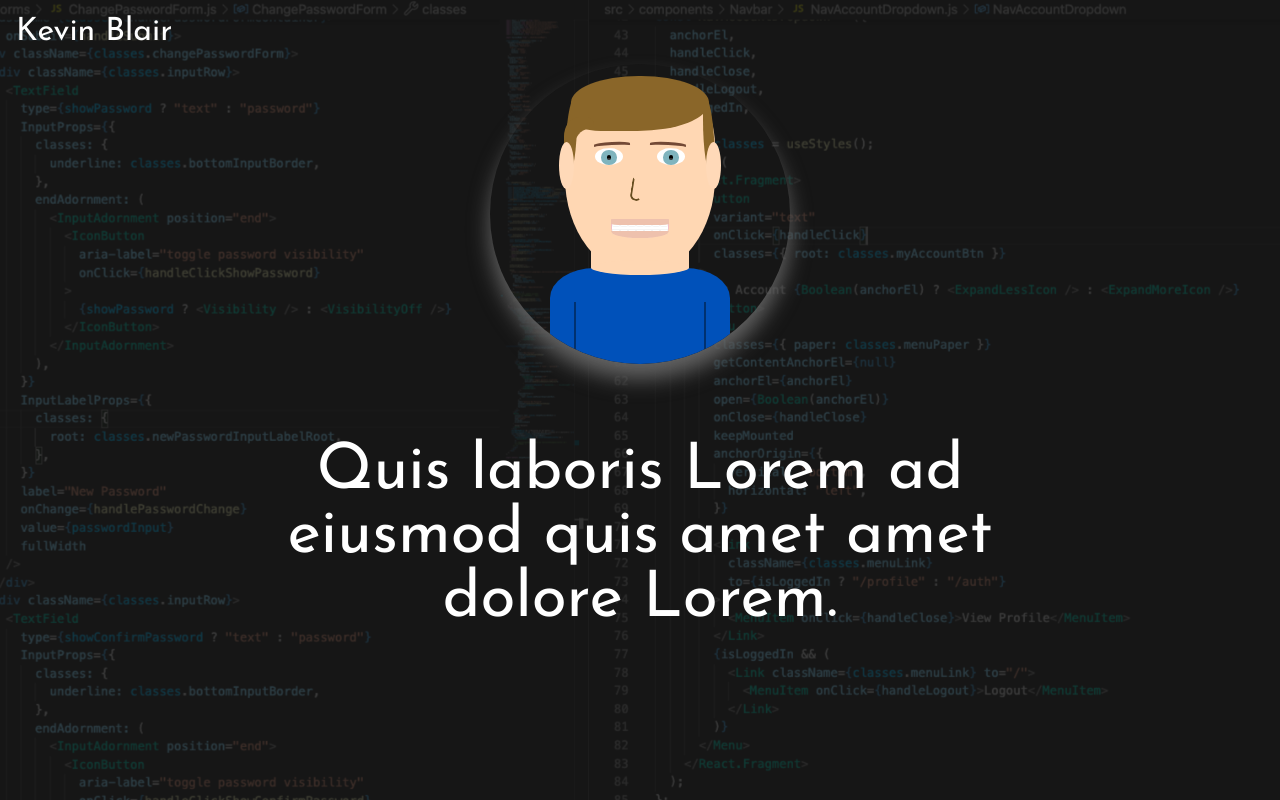
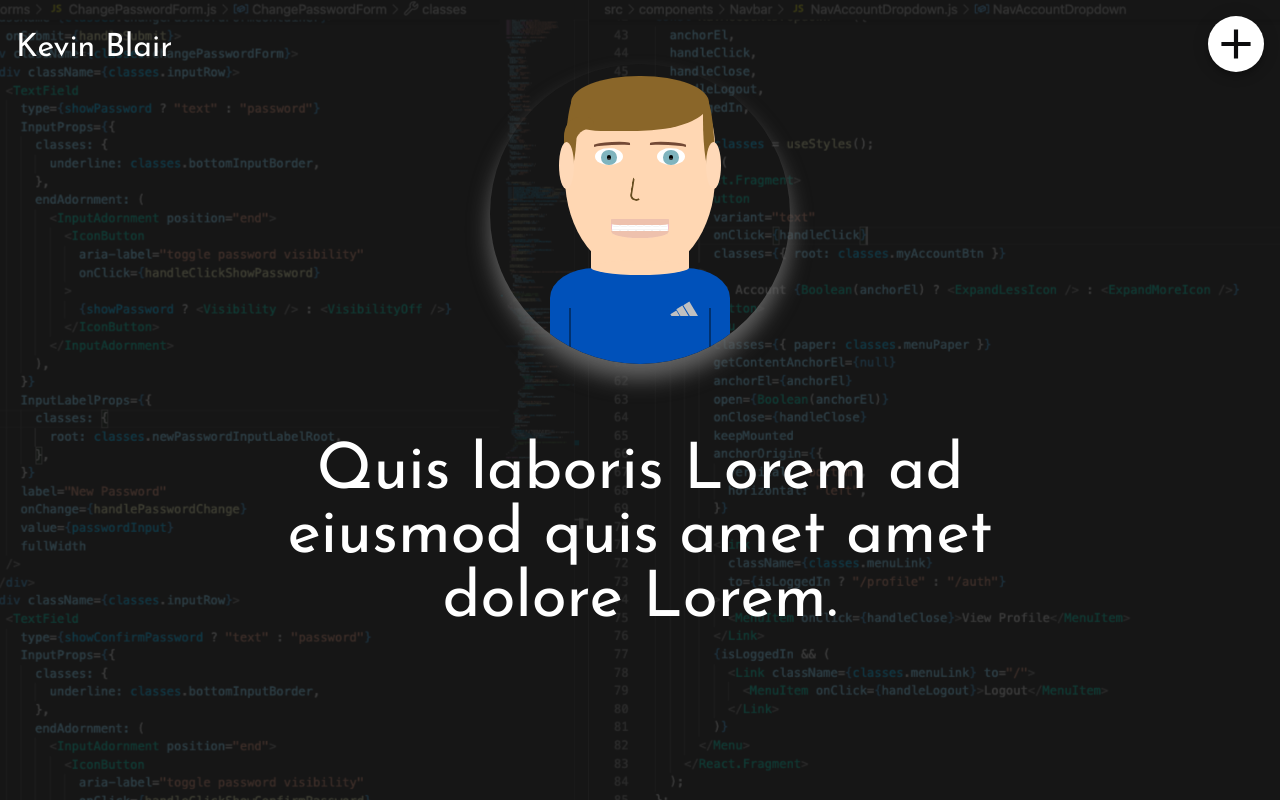
Before and after one commit to kblair40/dev-portfolio, a Next.js app: page / in a window 1280 px wide. Built offline with nearby package versions, Linux system fonts and the light colour scheme.

Commit message:
Add and style SpeedDial

```diff
--- a/components/Avatar/Adidas.js
+++ b/components/Avatar/Adidas.js
@@ -11,7 +11,6 @@ const Adidas = () => {
         <div className={classNames(classes.stripe, classes.stripeMd)}></div>
         <div className={classNames(classes.stripe, classes.stripeSm)}></div>
       </div>
-      <div className={classes.adidasText}>adidas</div>
     </div>
   );
 };
--- a/components/Avatar/Adidas.module.css
+++ b/components/Avatar/Adidas.module.css
@@ -1,7 +1,8 @@
 .adidas {
+  z-index: 12;
   position: absolute;
-  top: 18rem;
-  right: 1.4rem;
+  top: 1.8rem;
+  right: 1.8rem;
   height: 20px;
   width: 34.33px;
 }
@@ -19,7 +20,7 @@
 
 .stripe {
   height: 100%;
-  width: 22%;
+  width: 20%;
   background: #c0c0c0;
   -webkit-transform: rotate(329deg);
   -moz-transform: rotate(329deg);
@@ -29,26 +30,16 @@
 }
 
 .stripeSm {
-  top: 71.67%;
-  left: 17.475%;
+  top: 72%;
+  left: 23.5%;
 }
 
 .stripeMd {
-  top: 37.5%;
-  left: 39.8%;
+  top: 51%;
+  left: 42%;
 }
 
 .stripeLg {
-  top: 15%;
+  top: 30%;
   left: 62.62%;
 }
-
-.adidasText {
-  z-index: 8;
-  position: absolute;
-  font-size: 9.5px;
-  bottom: -10px;
-  left: 1.8px;
-  letter-spacing: 0.3px;
-  color: #fafafa;
-}
--- a/components/Avatar/Body.js
+++ b/components/Avatar/Body.js
@@ -7,7 +7,7 @@ import classes from "./Body.module.css";
 const Body = () => {
   return (
     <Fragment>
-      <div className={classes.body}></div>
+      <div className={classes.body}>
         <div
           className={classNames(classes.armDivider, classes.armDividerLeft)}
         ></div>
@@ -15,6 +15,7 @@ const Body = () => {
           className={classNames(classes.armDivider, classes.armDividerRight)}
         ></div>
         <Adidas />
+      </div>
     </Fragment>
   );
 };
--- a/components/Avatar/Body.module.css
+++ b/components/Avatar/Body.module.css
@@ -14,11 +14,11 @@
   position: absolute;
   height: 85.5px;
   border: 1px solid rgba(0, 0, 0, 0.4);
-  top: 13.875rem;
+  top: 2.5rem;
 }
 .armDividerLeft {
-  left: 9px;
+  left: 1.2rem;
 }
 .armDividerRight {
-  right: 9px;
+  right: 1.2rem;
 }
--- /dev/null
+++ b/components/Layout/SpeedDial/MenuDial.js
@@ -0,0 +1,62 @@
+import React from "react";
+import Backdrop from "@material-ui/core/Backdrop";
+import SpeedDial from "@material-ui/lab/SpeedDial";
+import SpeedDialIcon from "@material-ui/lab/SpeedDialIcon";
+import SpeedDialAction from "@material-ui/lab/SpeedDialAction";
+import FileCopyIcon from "@material-ui/icons/FileCopyOutlined";
+import SaveIcon from "@material-ui/icons/Save";
+import PrintIcon from "@material-ui/icons/Print";
+import ShareIcon from "@material-ui/icons/Share";
+import FavoriteIcon from "@material-ui/icons/Favorite";
+import classes from "./MenuDial.module.css";
+
+const actions = [
+  { icon: <FileCopyIcon />, name: "Resume" },
+  { icon: <SaveIcon />, name: "Save" },
+  { icon: <PrintIcon />, name: "Print" },
+  { icon: <ShareIcon />, name: "Share" },
+  { icon: <FavoriteIcon />, name: "Like" },
+];
+
+const MenuDial = () => {
+  const [open, setOpen] = React.useState(false);
+
+  const handleOpen = () => {
+    setOpen(true);
+  };
+
+  const handleClose = () => {
+    setOpen(false);
+  };
+
+  return (
+    <div className={classes.container}>
+      <Backdrop open={open} />
+      <SpeedDial
+        ariaLabel="Home page menu"
+        classes={{ root: classes.speedDial, fab: classes.fab }}
+        icon={
+          <SpeedDialIcon
+            classes={{ root: classes.iconRoot, icon: classes.icon }}
+          />
+        }
+        onClose={handleClose}
+        onOpen={handleOpen}
+        open={open}
+        direction="down"
+      >
+        {actions.map((action) => (
+          <SpeedDialAction
+            tooltipOpen
+            key={action.name}
+            icon={action.icon}
+            tooltipTitle={action.name}
+            onClick={handleClose}
+          />
+        ))}
+      </SpeedDial>
+    </div>
+  );
+};
+
+export default MenuDial;
--- /dev/null
+++ b/components/Layout/SpeedDial/MenuDial.module.css
@@ -0,0 +1,32 @@
+.container {
+  position: absolute;
+  height: 100vh;
+  width: 100vw;
+  top: 0;
+  left: 0;
+  transform: translateZ(0px);
+}
+
+.speedDial {
+  position: absolute;
+  top: 1rem;
+  right: 1rem;
+  /* border: 1px solid green; */
+}
+
+.fab {
+  background: white !important;
+}
+
+.iconRoot {
+  height: 100% !important;
+  width: 100%;
+  display: flex;
+  justify-content: center;
+  align-items: center;
+}
+
+.icon {
+  color: #0c0c0d;
+  font-size: 50px !important;
+}
--- a/package.json
+++ b/package.json
@@ -11,6 +11,7 @@
   "dependencies": {
     "@material-ui/core": "^4.12.1",
     "@material-ui/icons": "^4.11.2",
+    "@material-ui/lab": "^4.0.0-alpha.60",
     "classnames": "^2.3.1",
     "next": "11.0.1",
     "react": "17.0.2",
--- a/pages/index.js
+++ b/pages/index.js
@@ -3,6 +3,7 @@ import Slide from "@material-ui/core/Slide";
 import classes from "../styles/Home.module.css";
 import Avatar from "../components/Avatar/Head";
 import HomeContent from "../components/Content/HomeContent";
+import MenuDial from "../components/Layout/SpeedDial/MenuDial";
 
 export default function Home() {
   return (
@@ -21,6 +22,7 @@ export default function Home() {
           {/* <div className={classes.homeContent}> */}
           <HomeContent />
           {/* </div> */}
+          <MenuDial />
         </div>
       </div>
     </Slide>
--- a/styles/Home.module.css
+++ b/styles/Home.module.css
@@ -15,7 +15,7 @@
 
 .myName {
   position: absolute;
-  top: 1rem;
+  top: 2rem;
   left: 1rem;
   color: white;
   font-family: Josefin Sans;
```
Also changed, not shown: 1 other file (tests, documents, lock files or other folders). Lines whose indentation alone changed are shown as unchanged.
